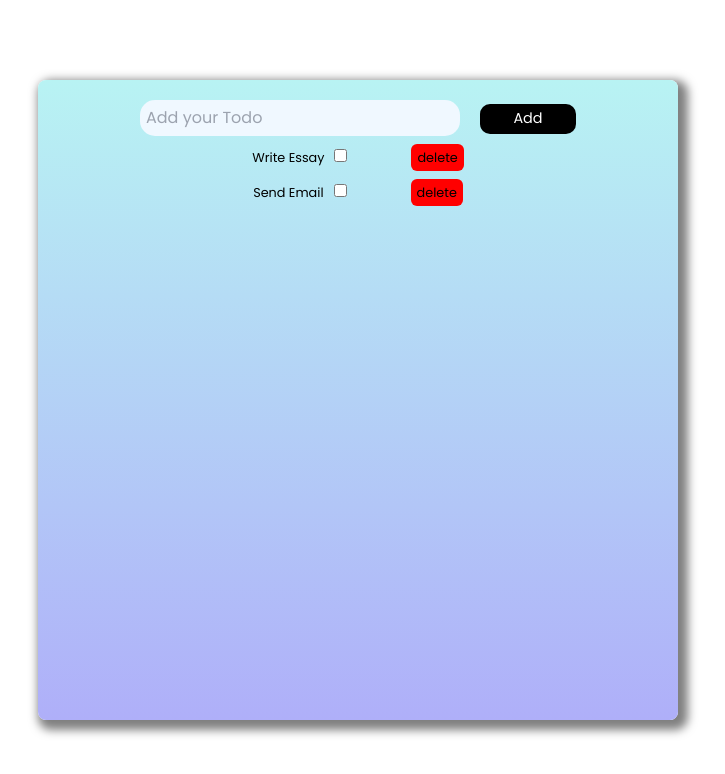
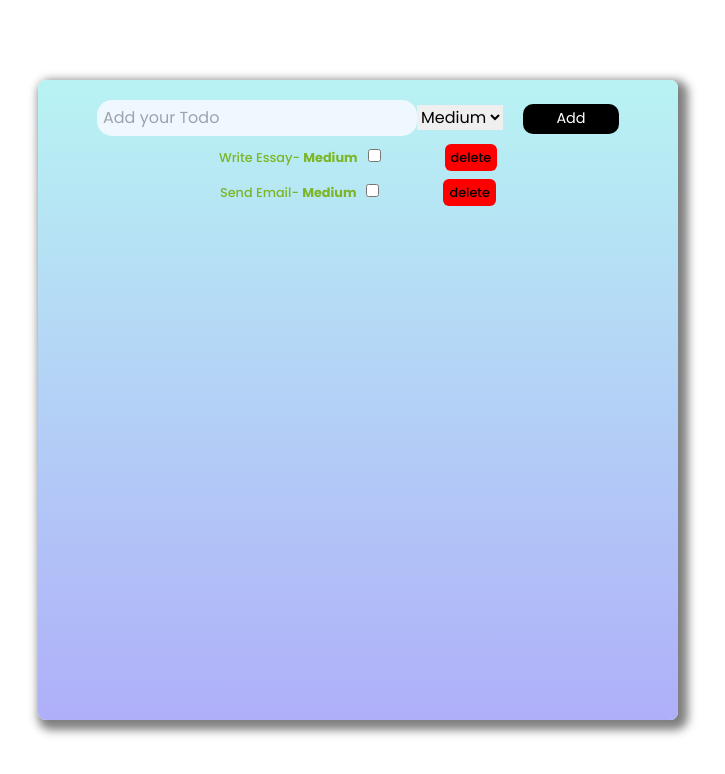
Before and after one commit to Annetaliya/Practice, a React (Create React App) app: page / in a window 1280 px wide. Shown: the top 774 px of the page, without its empty margins (282-1007 px from the left). Built offline with nearby package versions, Linux system fonts and the light colour scheme.

Commit message:
add new priority feature

```diff
--- a/src/components/todo/Todo.js
+++ b/src/components/todo/Todo.js
@@ -4,10 +4,11 @@
 
 const Todo = () => {
    const [input, setInput] = useState('');
+   const [priority, setPriority] =  useState('Medium')
    const [items, setItems] = useState(
     [
-        {text: 'Write Essay', checked: false},
-        {text: 'Send Email', checked: false}
+        {text: 'Write Essay', checked: false, priority},
+        {text: 'Send Email', checked: false, priority}
     ]
 )
 
@@ -18,12 +19,16 @@
     console.log(input)
    }
 
+   const handlePriorityChange = (e) => {
+    setPriority(e.target.value)
+   }
+
    //function used to add todo items
    const handleAddTodos = () => {
     if (input === '') {
         return;
     }
-    const newList = {text: input, checked: false}
+    const newList = {text: input, checked: false, priority}
     setItems([...items, newList]);
     setInput('')
 
@@ -54,17 +59,26 @@
                 value={input}
                 onChange={handleChange}
              />
+             <select value={priority} onChange={handlePriorityChange}>
+                <option value='High'>High</option>
+                <option value='Medium'>Medium</option>
+                <option value='Low'>Low</option>
+             </select>
             <button onClick={handleAddTodos} className='btn1'>Add</button>
             <ul>
             {items.length !==0 ?
             items.map((listItems, index) => (
-                <li key={index}>{listItems.text}
+                <li key={index} className={`${listItems.priority.toLowerCase()}`}>
+                    <span style={{textDecoration: listItems.checked ? 'line-through' : 'none'}}>
+                        {listItems.text}- <strong>{listItems.priority}</strong>
+                    </span>
                     <input
                     type='checkbox'
                     checked={listItems.checked}
                     className='checked'
                     onChange={() => handleCheckBox(index)}
                     />
+
                     <button onClick={()=>handleDeleteTodo(index)} className='btn2'>delete</button>
                 </li>
             ))
--- a/src/components/todo/todo.css
+++ b/src/components/todo/todo.css
@@ -36,6 +36,7 @@
     padding: 4px 6px;
     border-radius: 6px;
     font-size: 0.8rem;
+    color: black;
 }
 .input-container {
     padding-top: 20px;
@@ -53,3 +54,15 @@
 .checked {
     margin-left: 10px;
 }
+.high {
+    color: red;
+    font-weight: 500;
+}
+.medium {
+    color: rgb(124, 181, 37);
+    font-weight: 500;
+}
+.low {
+    color: blue;
+    font-weight: 500;
+}
```
